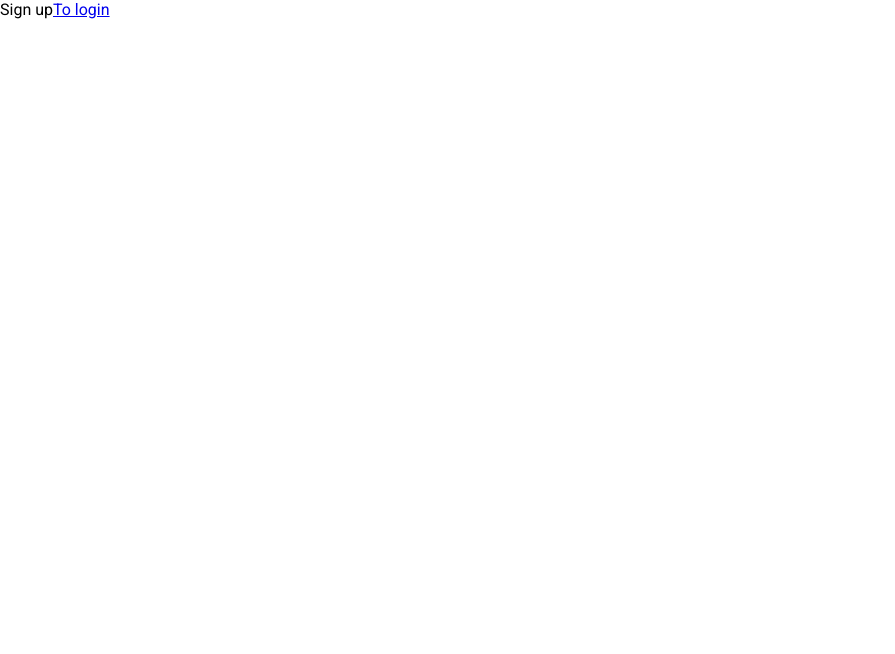
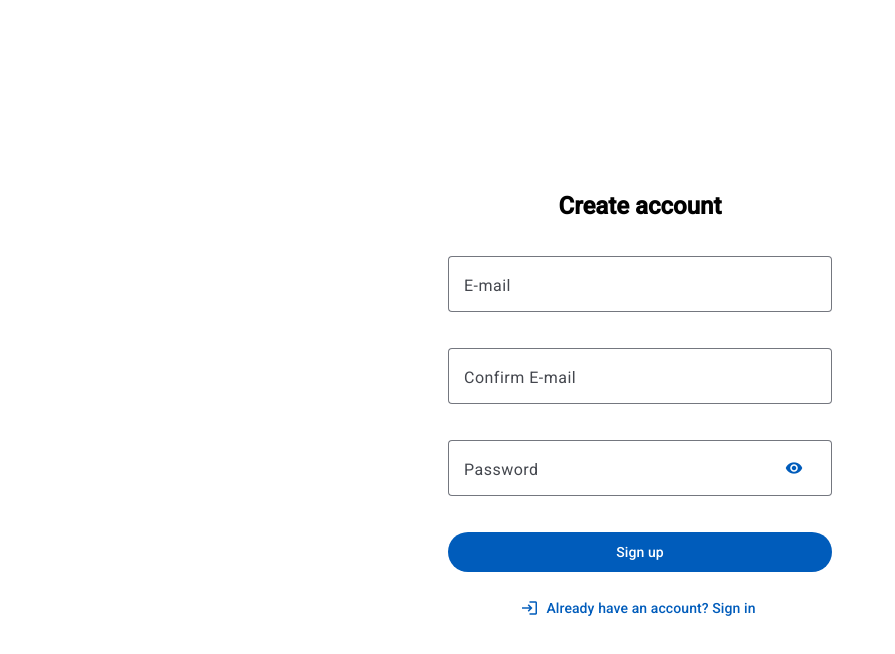
Before and after one commit to MonolithicIO/invoicer-web, an Angular app: page /signup in a window 1280 px wide. Shown: the top 654 px of the page, without its empty margins (0-895 px from the left). Built offline with nearby package versions, Linux system fonts and the light colour scheme.

Commit message:
feat: basic styling

```diff
--- a/src/app/presentation/screens/signup/signup.component.css
+++ b/src/app/presentation/screens/signup/signup.component.css
@@ -0,0 +1,33 @@
+.sign-up-container {
+  display: flex;
+  flex-direction: column;
+  align-items: center;
+  justify-content: center;
+  height: 100vh;
+}
+
+.sign-up-form-wrapper {
+  display: flex;
+  flex-direction: column;
+  width: 30%;
+  align-items: center;
+  justify-content: center;
+  gap: 16px;
+}
+
+.sign-up-form {
+  display: flex;
+  flex-direction: column;
+  width: 100%;
+  align-items: center;
+  justify-content: center;
+  gap: 16px;
+}
+
+.sign-up-form mat-form-field {
+  width: 100%;
+}
+
+.sign-up-form button {
+  width: 100%;
+}
--- a/src/app/presentation/screens/signup/signup.component.html
+++ b/src/app/presentation/screens/signup/signup.component.html
@@ -1,6 +1,38 @@
-<main>
-  <div>
-    <span>Sign up</span>
-    <a routerLink="">To login</a>
-  </div>
+<main class="sign-up-container">
+  <section class="sign-up-form-wrapper">
+    <h1>Create account</h1>
+
+    <form class="sign-up-form">
+      <mat-form-field appearance="outline">
+        <mat-label>E-mail</mat-label>
+        <input matInput placeholder="john@gmail.com" type="email" />
+      </mat-form-field>
+
+      <mat-form-field appearance="outline">
+        <mat-label>Confirm E-mail</mat-label>
+        <input matInput placeholder="john@gmail.com" type="email" />
+      </mat-form-field>
+
+      <mat-form-field appearance="outline">
+        <mat-label>Password</mat-label>
+        <input
+          matInput
+          placeholder="********"
+          [type]="showPassword() ? 'text' : 'password'"
+        />
+        <button mat-button matSuffix (click)="togglePasswordVisibility()">
+          <mat-icon>{{
+            showPassword() ? "visibility_off" : "visibility"
+          }}</mat-icon>
+        </button>
+      </mat-form-field>
+
+      <button mat-flat-button (click)="onSubmit()">Sign up</button>
+
+      <button mat-button>
+        Already have an account? Sign in
+        <mat-icon>login</mat-icon>
+      </button>
+    </form>
+  </section>
 </main>
--- a/src/app/presentation/screens/signup/signup.component.ts
+++ b/src/app/presentation/screens/signup/signup.component.ts
@@ -1,10 +1,49 @@
-import { Component } from "@angular/core";
-import { RouterLink } from "@angular/router";
+import { Component, signal } from "@angular/core";
+import { FormsModule } from "@angular/forms";
+import { MatButtonModule } from "@angular/material/button";
+import { MatFormFieldModule } from "@angular/material/form-field";
+import { MatIconModule } from "@angular/material/icon";
+import { MatInputModule } from "@angular/material/input";
 
 @Component({
   selector: "app-signup-screen",
   templateUrl: "./signup.component.html",
   styleUrls: ["./signup.component.css"],
-  imports: [RouterLink],
+  imports: [
+    MatFormFieldModule,
+    MatInputModule,
+    MatButtonModule,
+    FormsModule,
+    MatIconModule,
+  ],
 })
-export class SignUpComponent {}
+export class SignUpComponent {
+  email = signal("");
+  confirmEmail = signal("");
+  password = signal("");
+  showPassword = signal(false);
+
+  onChangeEmail(event: Event) {
+    const input = event.target as HTMLInputElement;
+
+    this.email.set(input.value);
+  }
+
+  onChangeConfirmEmail(event: Event) {
+    const input = event.target as HTMLInputElement;
+    this.confirmEmail.set(input.value);
+  }
+
+  onChangePassword(event: Event) {
+    const input = event.target as HTMLInputElement;
+    this.password.set(input.value);
+  }
+
+  togglePasswordVisibility() {
+    this.showPassword.set(!this.showPassword());
+  }
+
+  onSubmit() {
+    alert("hello world");
+  }
+}
```
